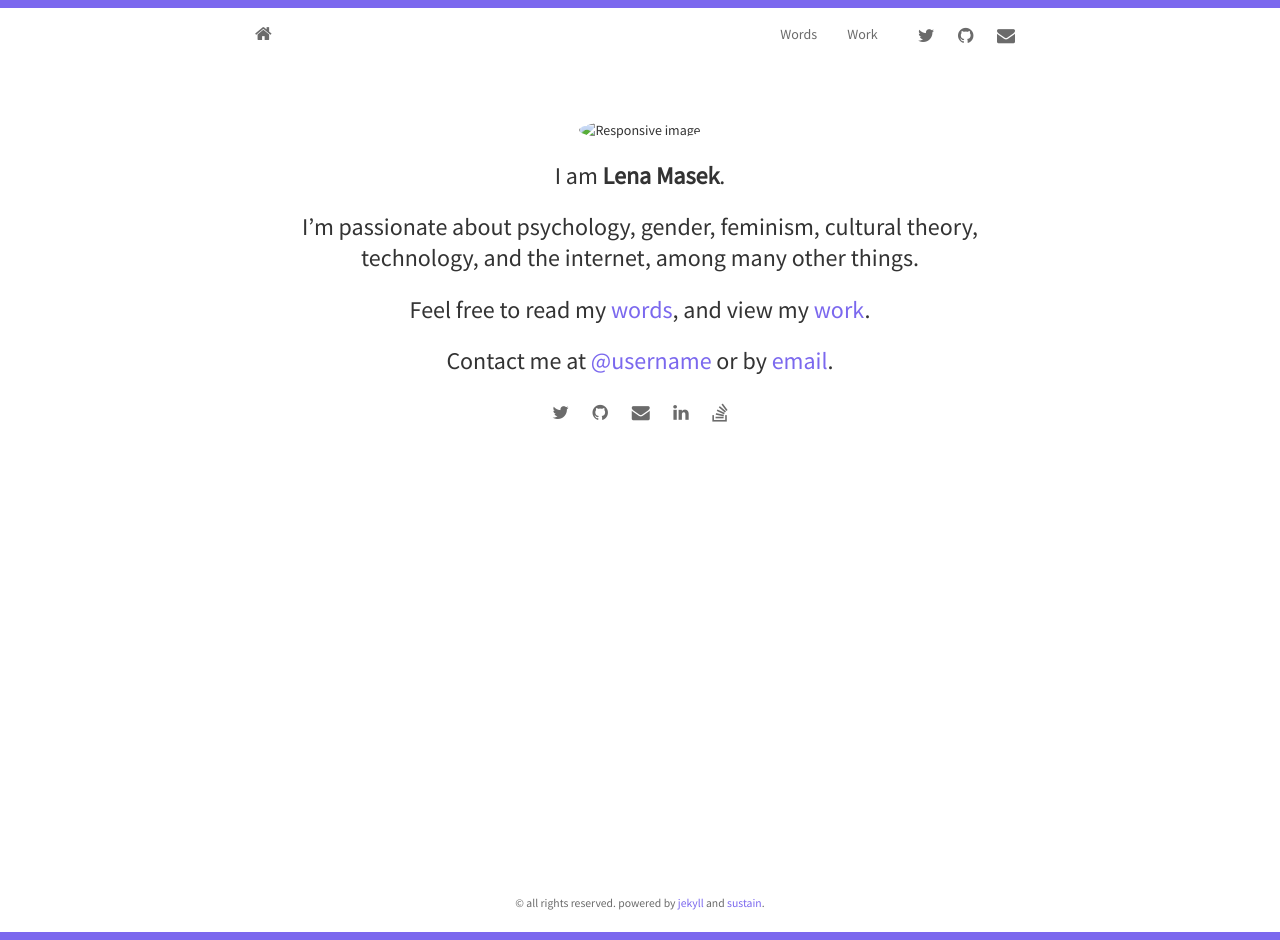
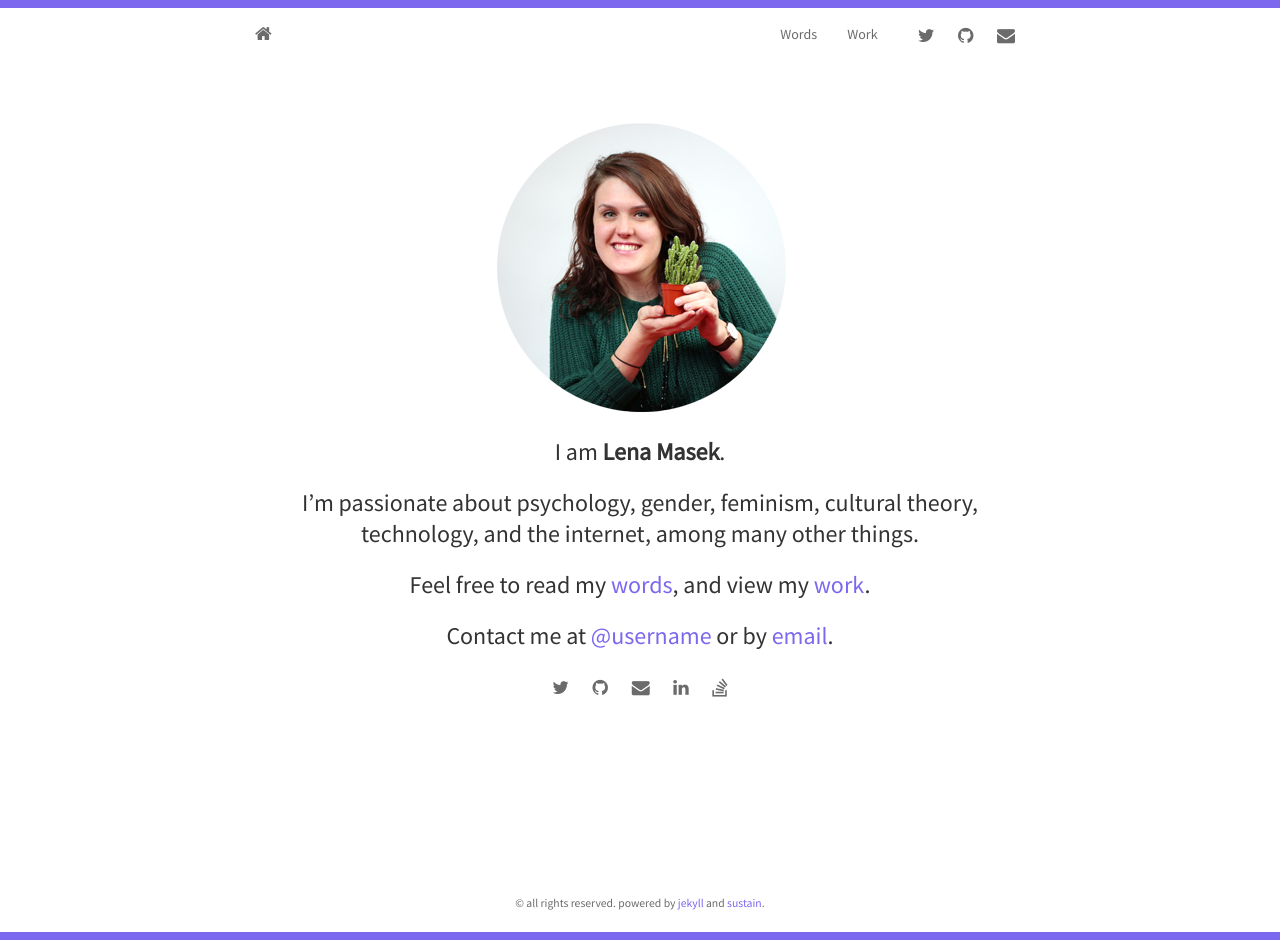
Before and after one commit to lenamasek/lenamasek.github.io, a Jekyll site: the page built from index.html, in a window 1280 px wide. Built offline with Jekyll 4.4.1, drawn with Linux system fonts in a browser that asks for light colours; nearby versions of some CDN libraries; Markdown is read by kramdown in place of the engine named in the settings; the list of posts is cut into pages by our own code.

Commit message:
linking profile image

```diff
--- a/index.html
+++ b/index.html
@@ -5,7 +5,7 @@ layout: home
 <section id="about">
 	<div class="container">
 	  <div class="avatar">
-		<img class="img-circle" src="{{ site.baseurl }}static/img/{{ site.avatar }}" alt="Responsive image">
+		<img class="img-circle" src="{{ site.baseurl }}static/img/profile.png" alt="Responsive image">
 	  </div>
 	  <h3>I am <strong>Lena Masek</strong>.</h3>
 
```
